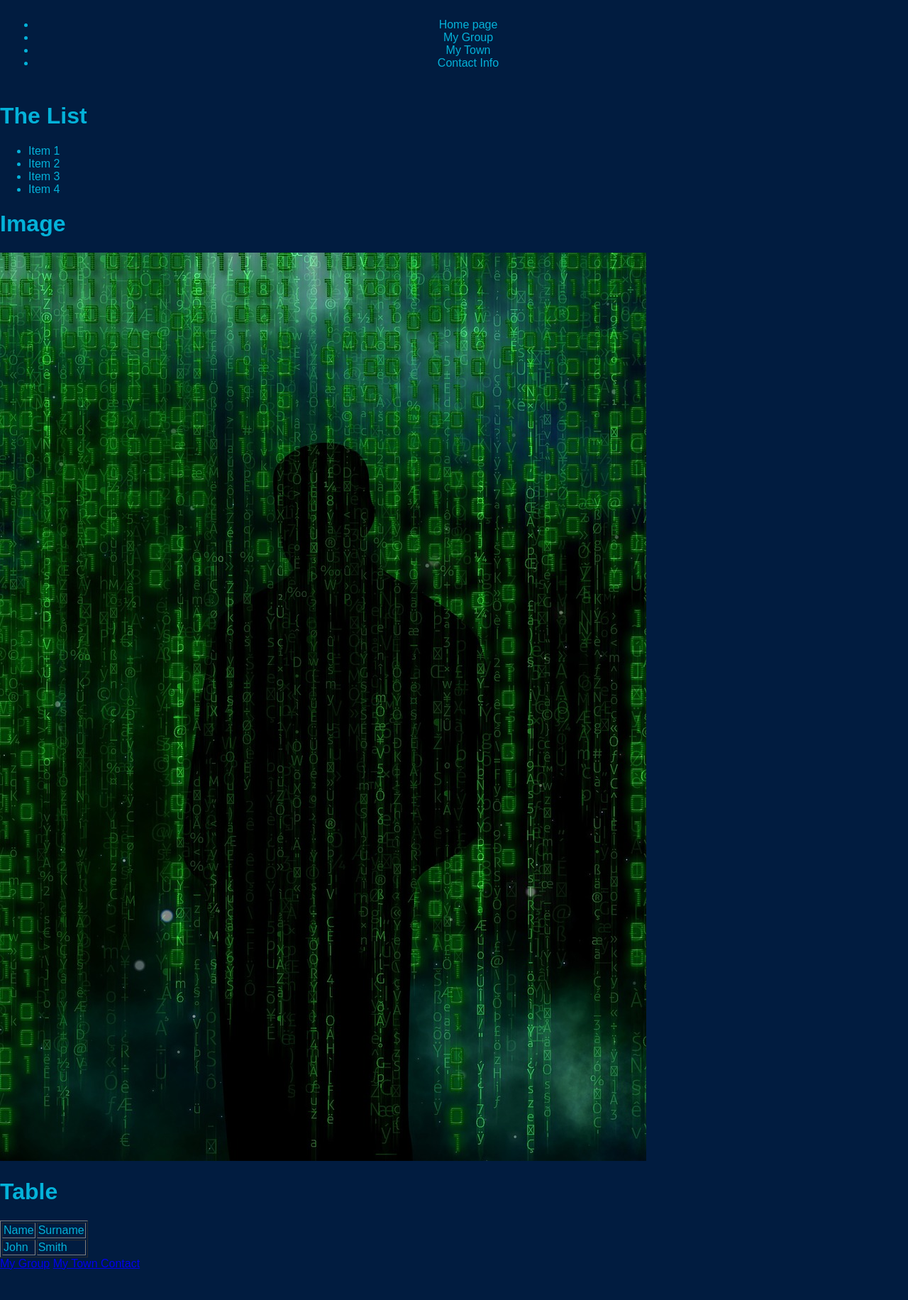
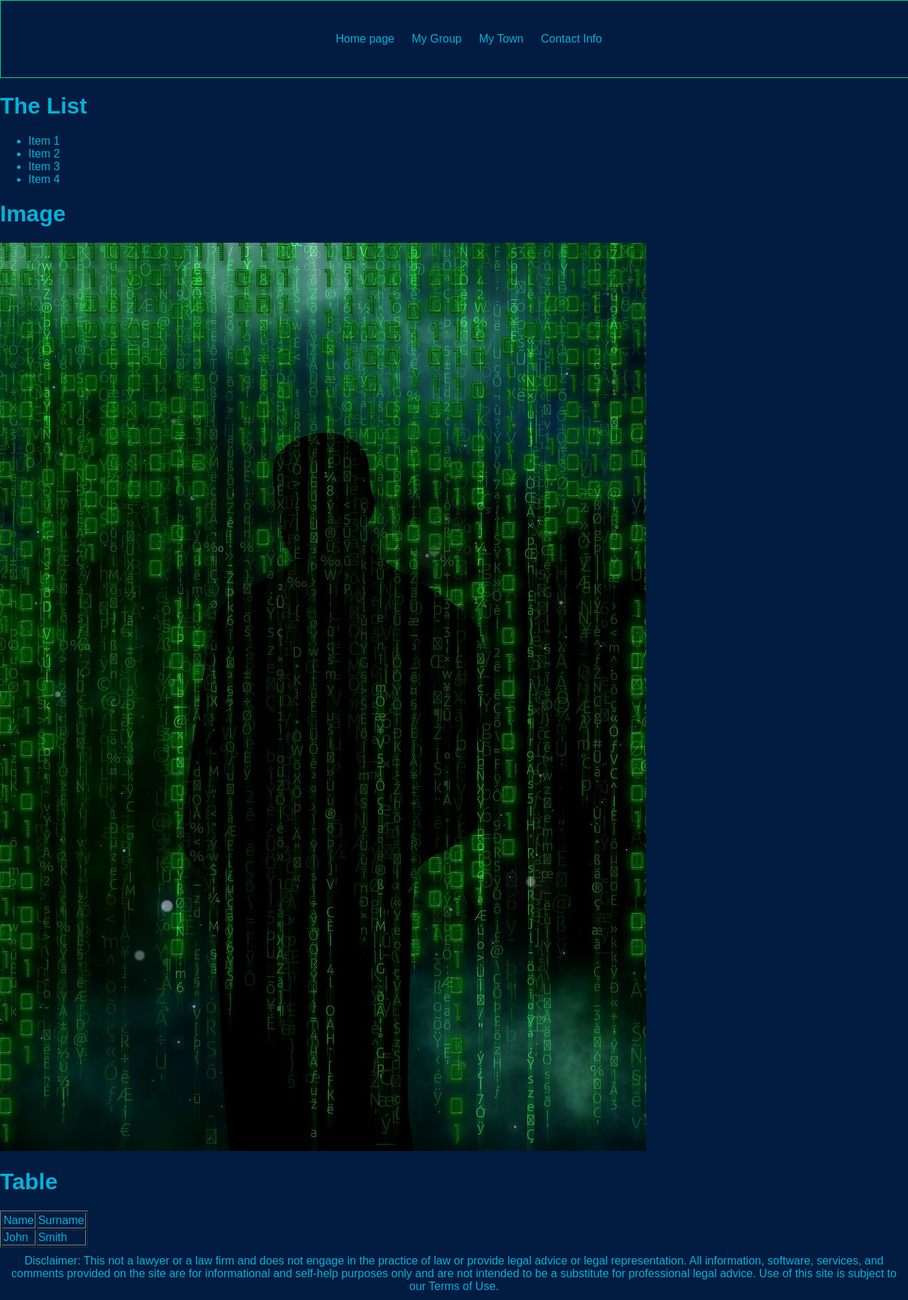
Before and after one commit to OrewaMugiwaraNoLuffy/lesson2, a plain HTML site: page index.html in a window 1280 px wide. Shown: the whole page at 71% size. Before the commit the page ends 1790 px from the top, so only its background shows below. Drawn offline with Linux system fonts and the light colour scheme.

Commit message:
More Content

```diff
--- a/index.html
+++ b/index.html
@@ -66,13 +66,8 @@
 			</table>
 		</div>
 
+
+  <footer> Disclaimer: This not a lawyer or a law firm and does not engage in the practice of law or provide legal advice or legal representation. All information, software, services, and comments provided on the site are for informational and self-help purposes only and are not intended to be a substitute for professional legal advice. Use of this site is subject to our Terms of Use.
+    </footer>
 	</body>
-
-
-		<a href="mygroup.html">My Group</a>
-
-   <a href="mytown.html"> My Town </a>
-
-  <a href="contact.html"> Contact </a>
-
 </html>
--- a/style.css
+++ b/style.css
@@ -28,16 +28,23 @@ header h1 {
 }
 
 
-nav {
-  background-color: #011C40;
-  text-align: center;
-  padding: 10px;
+nav{
+background-color: #011C40; text-align: center; border:1px solid #04D98B;  color:#04B2D9;  display:block; overflow:hidden; width:100%;
+
+
 }
 
-nav a {
-  text-decoration: none;
-  color: #04B2D9;
-  margin: 0 10px;
+nav ul li{ display:inline-block; list-style-type: none;
+}
+
+nav ul li a{
+
+color:#04B2D9; text-decoration:none;
+
+display: block; line-height:56px;
+
+padding:10px;
+
 }
 
 
@@ -59,6 +66,8 @@ footer {
   text-align: center;
   padding: 10px;
   color: #04B2D9;
+
 }
 
+
 .bg-green{color:#011C40}
```
Also changed, not shown: Contact.html (renamed from contact.html, +7 -0 lines), mygroup.html (+9 -19 lines), mytown.html (+14 -1 lines).
